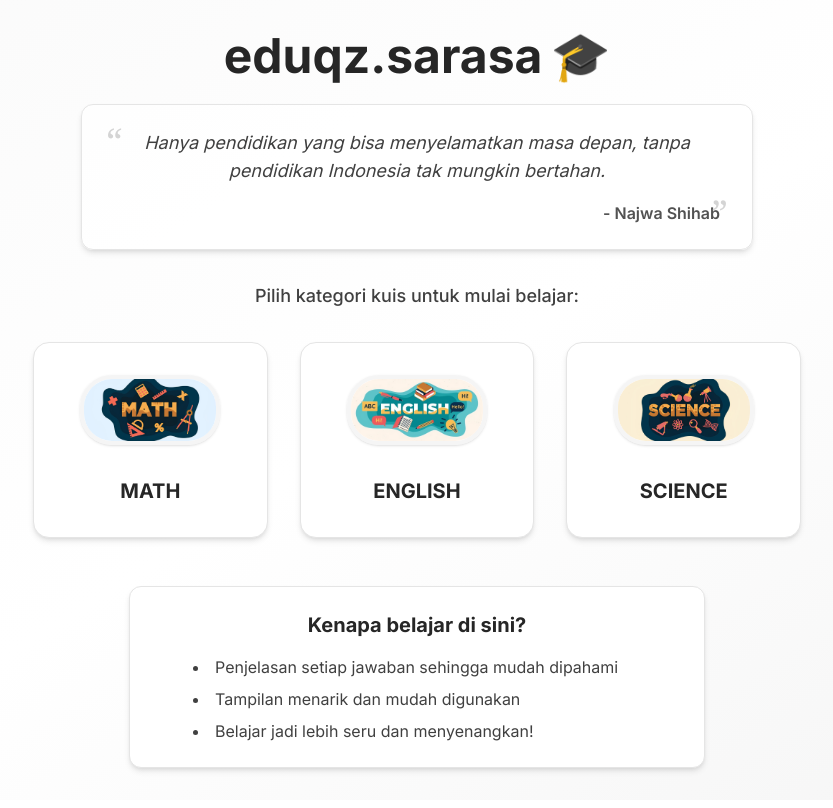
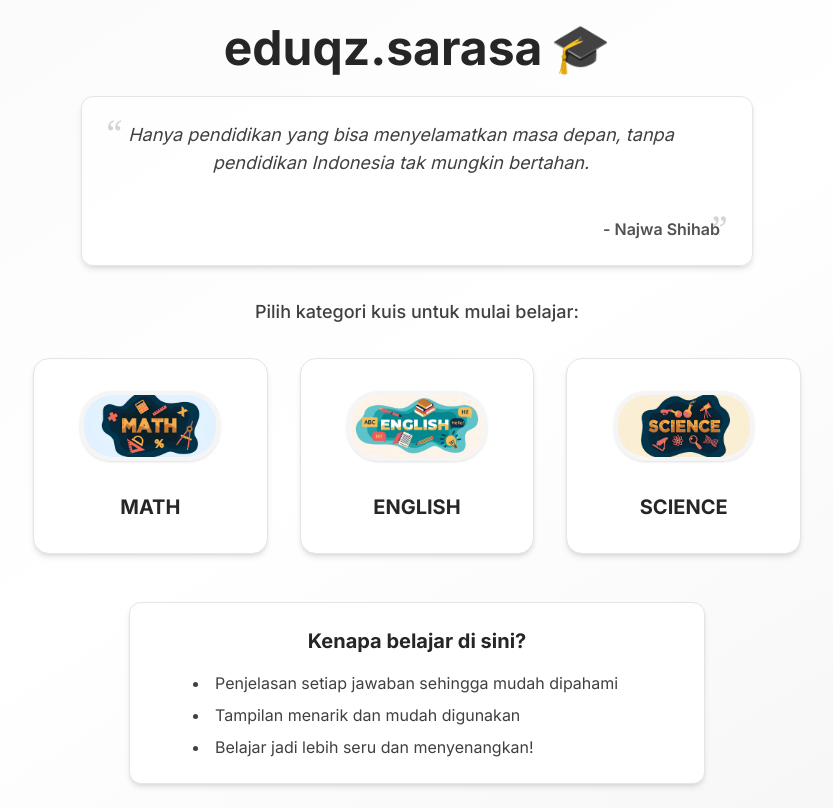
Before and after one commit to serviaa/eduqz.sarasa, a Next.js app: page / in a window 1280 px wide. Shown: the whole page, without its empty margins (223-1056 px from the left). Built offline with nearby package versions, Linux system fonts and the light colour scheme.

Commit message:
update kuis

```diff
--- a/app/page.js
+++ b/app/page.js
@@ -33,14 +33,15 @@ export default function HomePage() {
             {/* Opening Quote */}
             <span className="absolute top-4 left-6 text-4xl text-neutral-300 font-serif select-none">“</span>
 
-            <p className="text-neutral-700 italic text-base md:text-lg">
+            <p className="text-neutral-700 italic text-base md:text-lg pr-8 mb-6">
               Hanya pendidikan yang bisa menyelamatkan masa depan, tanpa pendidikan Indonesia tak mungkin bertahan.
             </p>
 
             {/* Closing Quote */}
             <span className="absolute bottom-4 right-6 text-4xl text-neutral-300 font-serif select-none">”</span>
 
-            <p className="text-neutral-600 font-semibold mt-4 text-right">- Najwa Shihab</p>
+            {/* Tokoh quote diturunkan dengan mt-10 */}
+            <p className="text-neutral-600 font-semibold mt-10 text-right">- Najwa Shihab</p>
           </div>
         </motion.div>
 
```
